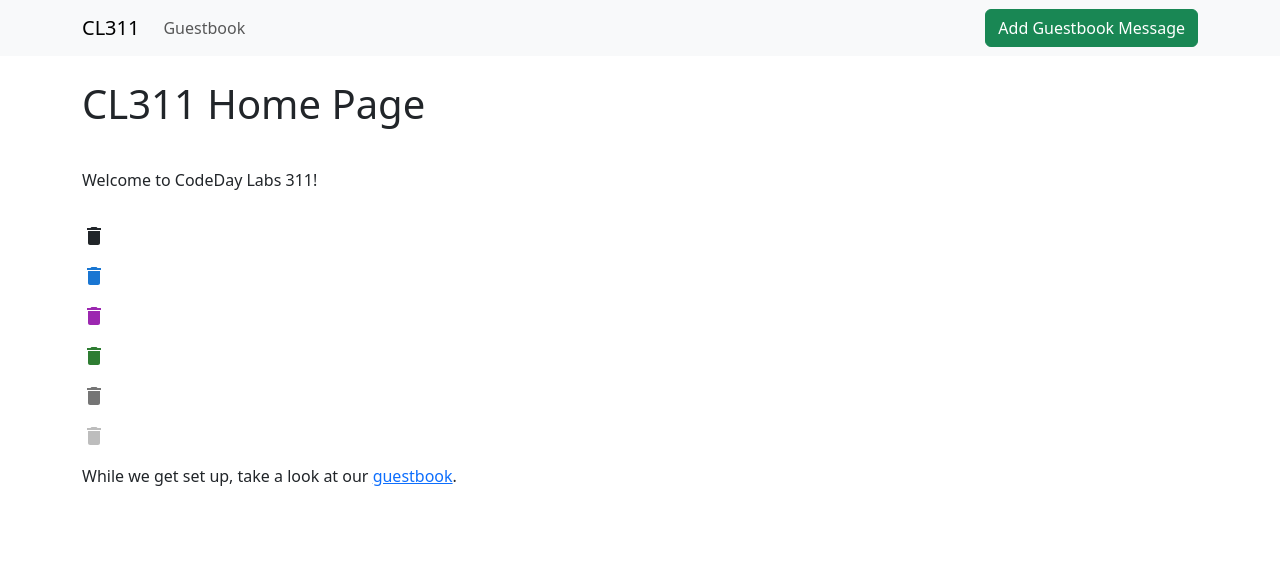
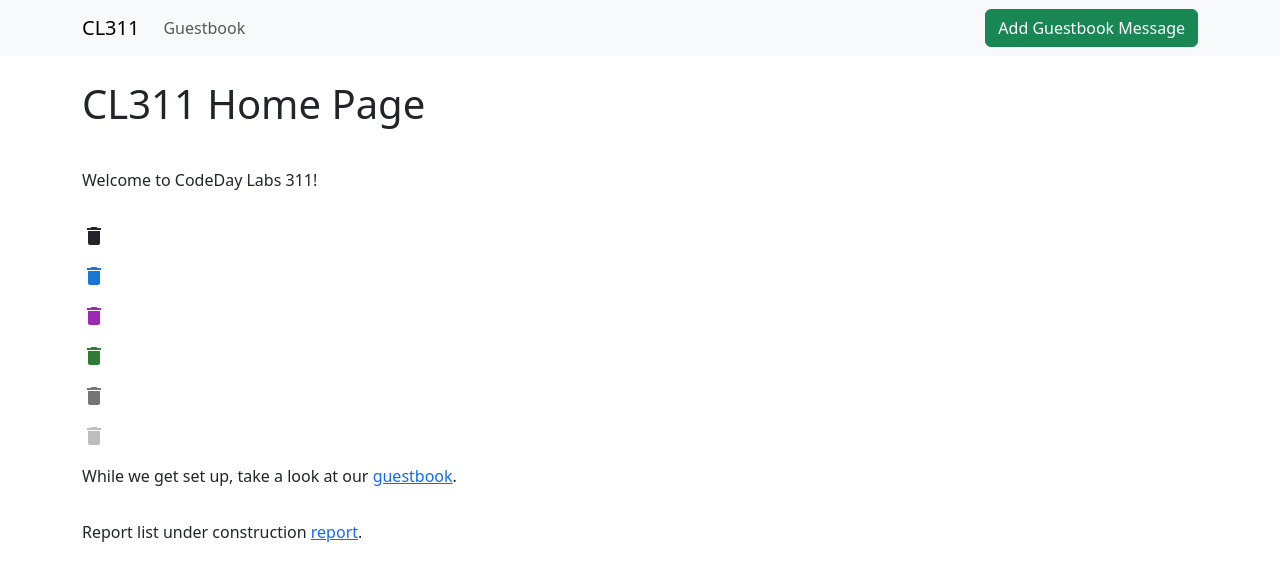
Before and after one commit to CodeDayLabs311/cl311, a Next.js app in the folder app/: page / in a window 1280 px wide. Shown: the top 580 px of the page. Built offline with nearby package versions, Linux system fonts and the light colour scheme.

Commit message:
Report list page (#6)
Just a simple report list with static fake data. I will need to
implement an API call to backend to fetch list of report in the follow
up PR

![image](https://github.com/CodeDayLabs311/cl311/assets/93412982/066327d5-e05d-4dca-8f7a-5548c70f4200)

```diff
--- a/app/package.json
+++ b/app/package.json
@@ -14,6 +14,7 @@
     "@emotion/styled": "^11.11.0",
     "@mui/icons-material": "^5.13.7",
     "@mui/material": "^5.13.7",
+    "@mui/x-data-grid": "^6.10.0",
     "@types/node": "18.16.3",
     "@types/react": "18.2.0",
     "@types/react-dom": "18.2.1",
--- a/app/src/pages/index.tsx
+++ b/app/src/pages/index.tsx
@@ -21,6 +21,10 @@
                             While we get set up, take a look at our{' '}
                             <Link href="/guestbook">guestbook</Link>.
                         </p>
+                        <p>
+                            Report list under construction {' '}
+                            <Link href="/report">report</Link>.
+                        </p>
                     </Stack>
                 </Container>
             </main>
```
Also changed, not shown: 1 other file (tests, documents, lock files or other folders).
